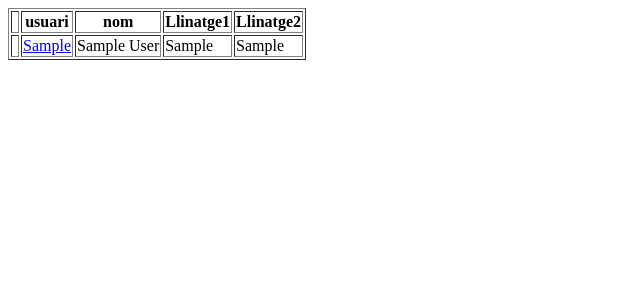
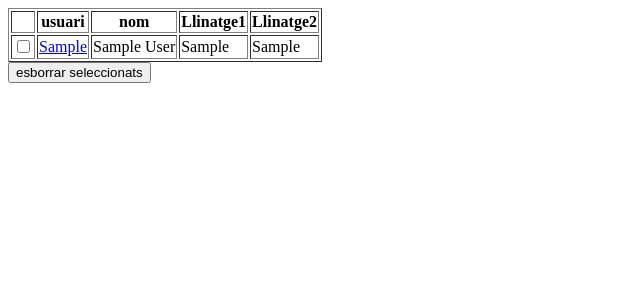
Before and after one commit to gmateu/intro, a PHP site: page /php/llistatusuaris.php in a window 1280 px wide. Shown: the top 300 px of the page, without its empty margins (0-640 px from the left). Run offline with PHP 8.4, Linux system fonts and the light colour scheme; tables that the repository leaves empty or names only in its code hold one stand-in row (values such as "Sample post").

Commit message:
exemple esborrant usuari amb checkbox

```diff
--- a/php/llistatusuaris.php
+++ b/php/llistatusuaris.php
@@ -12,8 +12,21 @@
     <?php
     $dbc = mysqli_connect('172.16.82.211', 'guillem', 'guillem', 'sirius_db')
         or die('Error connecting to MySQL server.');
+
+   if (isset($_POST['submit'])){
+       echo "esborrar usuaris<br>";
+       foreach ($_POST['todelete'] as $delete_id){
+           echo "...esborrant $delete_id<br>";
+           $sql="DELETE FROM users where id=$delete_id";
+           $result = mysqli_query($dbc, $sql) or die('Error querying database.');
+       }
+
+    }
+
     $sql="select id,usuari,nom,llinatge1,llinatge2 from users";
     $result = mysqli_query($dbc, $sql) or die('Error querying database.');
+
+
     ?>
     <table border="1">
         <tr>
@@ -23,11 +36,13 @@
             <th>Llinatge1</th>
             <th>Llinatge2</th>
         </tr>
+
+    <form method="post" action="llistatusuaris.php">
     <?php
     while($row = mysqli_fetch_array($result)){
         ?>
         <tr>
-            <td>&nbsp;</td>
+            <td><input type="checkbox" value="<?= $row['id']?>" name="todelete[]" /></td>
             <td><a href="updateuser.php?id=<?= $row['id']?>"><?=$row['usuari']?></a></td>
             <td><?=$row['nom']?></td>
             <td><?=$row['llinatge1']?></td>
@@ -38,6 +53,8 @@
         }
     ?>
 	</table>
+    <input type="submit" name="submit" value="esborrar seleccionats" />
+    </form>
 </body>
 
 </html>
```
